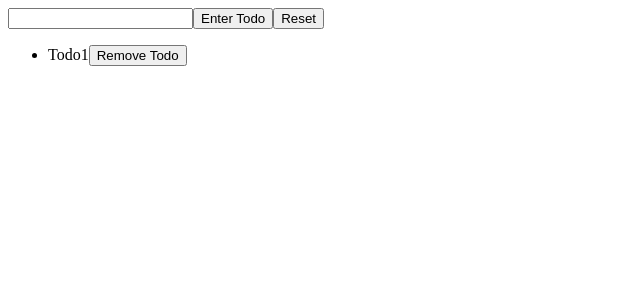
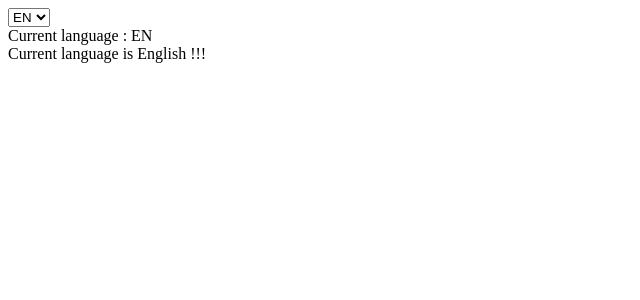
Before and after one commit to mgnkgn/develhope-react-exercises, a React (Create React App) app: page / in a window 1280 px wide. Shown: the top 300 px of the page, without its empty margins (0-640 px from the left). Built offline with nearby package versions, Linux system fonts and the light colour scheme.

Commit message:
context-01

```diff
--- a/src/App.js
+++ b/src/App.js
@@ -1,5 +1,6 @@
 import React, { Component } from "react";
 import TodoList from "./TodoList";
+import DisplayLanguage from "./DisplayLanguage";
 
 export default class App extends Component {
   loginHandler(event) {
@@ -19,7 +20,8 @@ export default class App extends Component {
   render() {
     return (
       <div>
-        <TodoList render={this.renderHandler} />
+        {/* <TodoList render={this.renderHandler} /> */}
+        <DisplayLanguage />
       </div>
     );
   }
--- /dev/null
+++ b/src/CurrentLanguage.js
@@ -0,0 +1,29 @@
+import React, { Component } from "react";
+import { LanguageContext } from "./context/language-ctx";
+
+const Strings = {
+  EN: "Current language is English",
+  IT: "La lingua corrente è l'Italiano",
+  TR: "Şu anki dil Türkçe",
+  RO: "Limba actuală este Româna",
+  PT: "O idioma atual é Portugues",
+  ES: "El idioma actual es el Español",
+  FR: "La langue actuelle est le Français",
+  CZ: "Aktuální jazyk je Čeština",
+};
+
+export default class CurrentLanguage extends Component {
+  constructor(props) {
+    super(props);
+  }
+  render() {
+    return (
+      <LanguageContext.Consumer>
+        {(language) => {
+          console.log(language);
+          return <div>{Strings[language]} !!!</div>;
+        }}
+      </LanguageContext.Consumer>
+    );
+  }
+}
--- /dev/null
+++ b/src/DisplayLanguage.js
@@ -0,0 +1,49 @@
+import React, { Component } from "react";
+
+import { LanguageContext } from "./context/language-ctx";
+import CurrentLanguage from "./CurrentLanguage";
+
+export default class DisplayLanguage extends Component {
+  constructor(props) {
+    super(props);
+
+    this.state = {
+      language: "EN",
+    };
+  }
+
+  langChangeHandler = (event) => {
+    event.preventDefault();
+    this.setState((state) => {
+      return {
+        language: event.target.value,
+      };
+    });
+  };
+  render() {
+    return (
+      <LanguageContext.Provider value={this.state.language}>
+        <form>
+          <select
+            name="lang"
+            id="lang"
+            value={this.state.language}
+            onChange={this.langChangeHandler.bind(this)}
+          >
+            <option value="EN">EN</option>
+            <option value="IT">IT</option>
+            <option value="TR">TR</option>
+            <option value="RO">RO</option>
+            <option value="PT">PT</option>
+            <option value="ES">ES</option>
+            <option value="FR">FR</option>
+            <option value="CZ">CZ</option>
+          </select>
+          <br />
+          Current language : {this.state.language}
+        </form>
+        <CurrentLanguage />
+      </LanguageContext.Provider>
+    );
+  }
+}
--- /dev/null
+++ b/src/context/language-ctx.js
@@ -0,0 +1,3 @@
+import { createContext } from "react";
+
+export const LanguageContext = createContext("EN");
```
